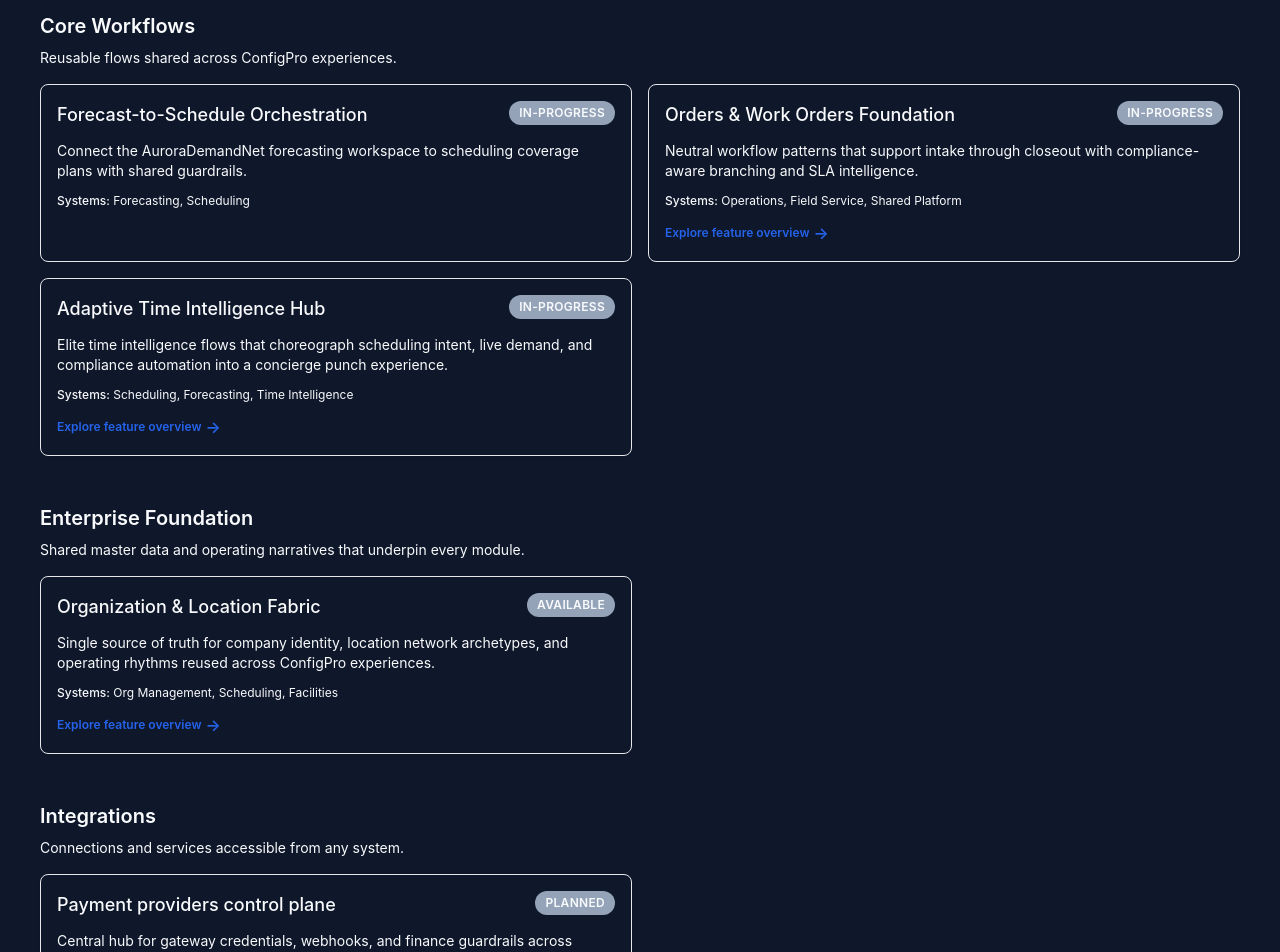
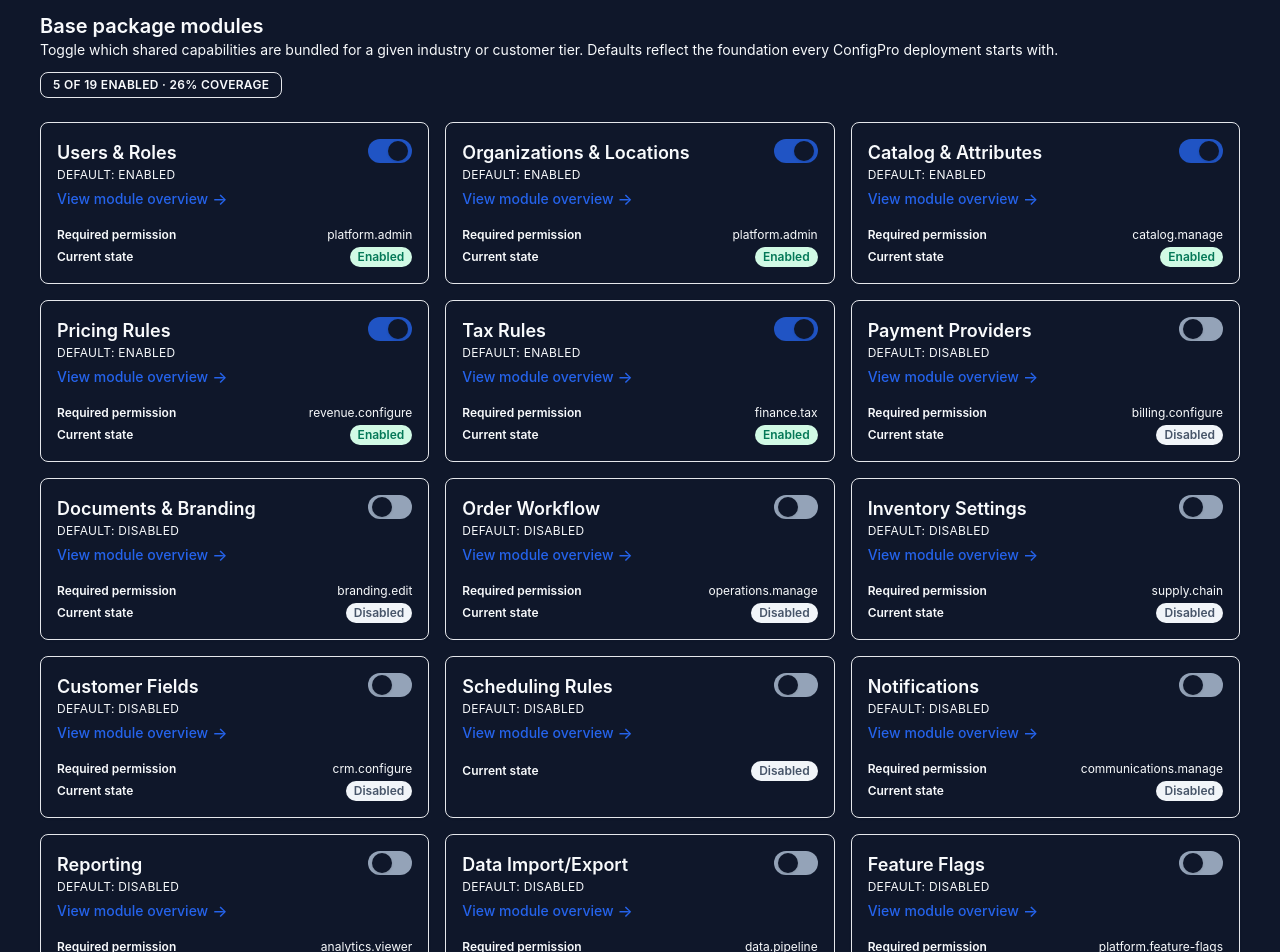
Before and after one commit to kayleschmoyer/ConfigPro, a React (Vite) app: page /shared/features in a window 1280 px wide. Shown: the part 180-1132 px from the top of the page. Built offline with nearby package versions, Linux system fonts and the light colour scheme.

Commit message:
Add shared feature registry and base package toggles

```diff
--- a/src/pages/shared/features/SharedFeaturesPage.tsx
+++ b/src/pages/shared/features/SharedFeaturesPage.tsx
@@ -1,8 +1,39 @@
+import { useMemo, useState } from 'react';
 import { Link } from 'react-router-dom';
 
+import { SharedFeatureRegistry, FeatureKey } from './feature.registry';
 import { sharedFeatureGroups } from './sharedFeatures.data';
 
+const registryDefaults: Record<FeatureKey, boolean> = SharedFeatureRegistry.reduce(
+  (accumulator, feature) => {
+    accumulator[feature.key] = feature.enabledByDefault ?? false;
+    return accumulator;
+  },
+  {} as Record<FeatureKey, boolean>,
+);
+
 export const SharedFeaturesPage = () => {
+  const [enabledFeatures, setEnabledFeatures] = useState<Record<FeatureKey, boolean>>(registryDefaults);
+
+  const enabledCount = useMemo(
+    () => Object.values(enabledFeatures).filter(Boolean).length,
+    [enabledFeatures],
+  );
+
+  const coverage = useMemo(() => {
+    if (SharedFeatureRegistry.length === 0) {
+      return 0;
+    }
+    return Math.round((enabledCount / SharedFeatureRegistry.length) * 100);
+  }, [enabledCount]);
+
+  const toggleFeature = (key: FeatureKey) => {
+    setEnabledFeatures((current) => ({
+      ...current,
+      [key]: !current[key],
+    }));
+  };
+
   return (
     <div className="space-y-10">
       <header className="space-y-3">
@@ -16,6 +47,88 @@ export const SharedFeaturesPage = () => {
           become available.
         </p>
       </header>
+
+      <section aria-labelledby="base-package" className="space-y-6">
+        <header className="space-y-2">
+          <div className="flex flex-wrap items-center justify-between gap-3">
+            <div>
+              <h2 id="base-package" className="text-xl font-semibold text-foreground">
+                Base package modules
+              </h2>
+              <p className="text-sm text-muted-foreground">
+                Toggle which shared capabilities are bundled for a given industry or customer tier.
+                Defaults reflect the foundation every ConfigPro deployment starts with.
+              </p>
+            </div>
+            <div className="rounded-lg border border-border bg-card px-3 py-1 text-xs font-semibold uppercase tracking-wide text-muted-foreground">
+              {enabledCount} of {SharedFeatureRegistry.length} enabled · {coverage}% coverage
+            </div>
+          </div>
+        </header>
+
+        <ul className="grid gap-4 md:grid-cols-2 xl:grid-cols-3">
+          {SharedFeatureRegistry.map((feature) => {
+            const enabled = enabledFeatures[feature.key];
+            return (
+              <li key={feature.key} className="rounded-lg border border-border bg-card p-4 shadow-sm">
+                <div className="flex flex-col gap-4">
+                  <header className="space-y-1">
+                    <div className="flex items-start justify-between gap-4">
+                      <div>
+                        <h3 className="text-lg font-semibold text-foreground">{feature.title}</h3>
+                        <p className="text-xs uppercase tracking-wide text-muted-foreground">
+                          Default: {feature.enabledByDefault ? 'Enabled' : 'Disabled'}
+                        </p>
+                      </div>
+                      <button
+                        type="button"
+                        onClick={() => toggleFeature(feature.key)}
+                        className={`relative inline-flex h-6 w-11 shrink-0 cursor-pointer items-center rounded-full transition ${
+                          enabled ? 'bg-primary/80' : 'bg-muted'
+                        }`}
+                        role="switch"
+                        aria-checked={enabled}
+                        aria-label={`Toggle ${feature.title}`}
+                      >
+                        <span
+                          className={`inline-block h-5 w-5 transform rounded-full bg-background shadow transition ${
+                            enabled ? 'translate-x-5' : 'translate-x-1'
+                          }`}
+                        />
+                      </button>
+                    </div>
+
+                    <Link
+                      to={feature.path}
+                      className="inline-flex items-center gap-1 text-sm font-medium text-primary transition hover:text-primary/80"
+                    >
+                      View module overview
+                      <span aria-hidden className="text-base">
+                        →
+                      </span>
+                    </Link>
+                  </header>
+
+                  <dl className="space-y-1 text-xs text-muted-foreground">
+                    {feature.requiredPerm ? (
+                      <div className="flex items-center justify-between gap-2">
+                        <dt className="font-semibold text-foreground">Required permission</dt>
+                        <dd className="text-right">{feature.requiredPerm}</dd>
+                      </div>
+                    ) : null}
+                    <div className="flex items-center justify-between gap-2">
+                      <dt className="font-semibold text-foreground">Current state</dt>
+                      <dd className={`rounded-full px-2 py-0.5 font-semibold ${enabled ? 'bg-emerald-100 text-emerald-700' : 'bg-slate-100 text-slate-600'}`}>
+                        {enabled ? 'Enabled' : 'Disabled'}
+                      </dd>
+                    </div>
+                  </dl>
+                </div>
+              </li>
+            );
+          })}
+        </ul>
+      </section>
 
       <div className="space-y-12">
         {sharedFeatureGroups.map((group) => (
--- /dev/null
+++ b/src/pages/shared/features/feature.registry.ts
@@ -0,0 +1,146 @@
+export type FeatureKey =
+  | 'usersRoles'
+  | 'orgLocations'
+  | 'catalog'
+  | 'pricing'
+  | 'tax'
+  | 'payments'
+  | 'documents'
+  | 'orders'
+  | 'inventory'
+  | 'customers'
+  | 'scheduling'
+  | 'notifications'
+  | 'reporting'
+  | 'importExport'
+  | 'flags'
+  | 'audit'
+  | 'localization'
+  | 'branding'
+  | 'timeIntelligence';
+
+export type FeatureDef = {
+  key: FeatureKey;
+  title: string;
+  path: string;
+  requiredPerm?: string;
+  enabledByDefault?: boolean;
+};
+
+export const SharedFeatureRegistry: FeatureDef[] = [
+  {
+    key: 'usersRoles',
+    title: 'Users & Roles',
+    path: '/shared/users-and-roles',
+    requiredPerm: 'platform.admin',
+    enabledByDefault: true,
+  },
+  {
+    key: 'orgLocations',
+    title: 'Organizations & Locations',
+    path: '/shared/org-and-locations',
+    requiredPerm: 'platform.admin',
+    enabledByDefault: true,
+  },
+  {
+    key: 'catalog',
+    title: 'Catalog & Attributes',
+    path: '/shared/catalog',
+    requiredPerm: 'catalog.manage',
+    enabledByDefault: true,
+  },
+  {
+    key: 'pricing',
+    title: 'Pricing Rules',
+    path: '/shared/pricing-rules',
+    requiredPerm: 'revenue.configure',
+    enabledByDefault: true,
+  },
+  {
+    key: 'tax',
+    title: 'Tax Rules',
+    path: '/shared/tax-rules',
+    requiredPerm: 'finance.tax',
+    enabledByDefault: true,
+  },
+  {
+    key: 'payments',
+    title: 'Payment Providers',
+    path: '/shared/payment-providers',
+    requiredPerm: 'billing.configure',
+  },
+  {
+    key: 'documents',
+    title: 'Documents & Branding',
+    path: '/shared/documents-and-branding',
+    requiredPerm: 'branding.edit',
+  },
+  {
+    key: 'orders',
+    title: 'Order Workflow',
+    path: '/shared/order-workflows',
+    requiredPerm: 'operations.manage',
+  },
+  {
+    key: 'inventory',
+    title: 'Inventory Settings',
+    path: '/shared/inventory-settings',
+    requiredPerm: 'supply.chain',
+  },
+  {
+    key: 'customers',
+    title: 'Customer Fields',
+    path: '/shared/customer-fields',
+    requiredPerm: 'crm.configure',
+  },
+  {
+    key: 'scheduling',
+    title: 'Scheduling Rules',
+    path: '/scheduling/manager',
+  },
+  {
+    key: 'notifications',
+    title: 'Notifications',
+    path: '/shared/notifications',
+    requiredPerm: 'communications.manage',
+  },
+  {
+    key: 'reporting',
+    title: 'Reporting',
+    path: '/shared/reporting',
+    requiredPerm: 'analytics.viewer',
+  },
+  {
+    key: 'importExport',
+    title: 'Data Import/Export',
+    path: '/shared/data-import-export',
+    requiredPerm: 'data.pipeline',
+  },
+  {
+    key: 'flags',
+    title: 'Feature Flags',
+    path: '/shared/feature-flags',
+    requiredPerm: 'platform.feature-flags',
+  },
+  {
+    key: 'audit',
+    title: 'Audit Log',
+    path: '/shared/audit-log',
+    requiredPerm: 'security.audit',
+  },
+  {
+    key: 'localization',
+    title: 'Localization',
+    path: '/shared/localization',
+  },
+  {
+    key: 'branding',
+    title: 'Branding',
+    path: '/shared/branding',
+  },
+  {
+    key: 'timeIntelligence',
+    title: 'Time Intelligence',
+    path: '/shared/time-intelligence-hub',
+  },
+];
--- a/src/pages/shared/features/index.ts
+++ b/src/pages/shared/features/index.ts
@@ -1,3 +1,4 @@
+export * from './feature.registry';
 export * from './CatalogAttributesPage';
 export * from './DocumentsAndBrandingPage';
 export * from './FeatureFlagsPage';
--- a/src/router/index.tsx
+++ b/src/router/index.tsx
@@ -4,35 +4,23 @@ import { ThemePlaygroundPage } from '../pages/additional-paid-features/configpro
 import { FeatureConstructionDashboardPage } from '../pages/free-starter-templates/configpro/FeatureConstructionDashboardPage';
 import { LoginPage } from '../pages/free-starter-templates/configpro/LoginPage';
 import { DaycareDashboardPage } from '../pages/free-starter-templates/daycare/DaycareDashboardPage';
-
-import { DaycareDashboardPage } from '../pages/free-starter-templates/daycare/DaycareDashboardPage';
-import { FeatureConstructionDashboardPage } from '../pages/free-starter-templates/configpro/FeatureConstructionDashboardPage';
-import { LoginPage } from '../pages/free-starter-templates/configpro/LoginPage';
-import { PointOfSalePage } from '../pages/additional-paid-features/configpro/PointOfSalePage';
-import { ThemePlaygroundPage } from '../pages/additional-paid-features/configpro/ThemePlaygroundPage';
-import { SchedulingLayout, ManagerConsole, EmployeePortal } from '../routes/scheduling';
-import { ForecastingLayout, DemandStudio, ScenarioWorkbench } from '../routes/forecasting';
 import {
+  AuditLogPage,
   BrandingPage,
+  CatalogAttributesPage,
+  CustomerFieldsPage,
+  DataImportExportPage,
   DocumentsAndBrandingPage,
   ErrorBoundaryPage,
-  AuditLogPage,
-  DocumentsAndBrandingPage,
-  DataImportExportPage,
-  DocumentsAndBrandingPage,
   FeatureFlagsPage,
-  CustomerFieldsPage,
-  DocumentsAndBrandingPage,
-  OrgAndLocationsPage,
-  OrderWorkflowPage,
-  PaymentProvidersPage,
-  PricingRulesPage,
-  ReportingPage,
+  InventorySettingsPage,
+  LocalizationPage,
   NotificationsPage,
   OrderWorkflowPage,
   OrgAndLocationsPage,
   PaymentProvidersPage,
   PricingRulesPage,
+  ReportingPage,
   SharedFeaturesPage,
   TaxRulesPage,
   TimeIntelligenceHubPage,
@@ -49,6 +37,7 @@ export const AppRouter = () => (
     <Route path="/theme-lab" element={<ThemePlaygroundPage />} />
     <Route path="/dashboard" element={<FeatureConstructionDashboardPage />} />
     <Route path="/shared/features" element={<SharedFeaturesPage />} />
+    <Route path="/shared/catalog" element={<CatalogAttributesPage />} />
     <Route path="/shared/org-and-locations" element={<OrgAndLocationsPage />} />
     <Route path="/shared/time-intelligence-hub" element={<TimeIntelligenceHubPage />} />
     <Route path="/shared/reporting" element={<ReportingPage />} />
@@ -64,6 +53,8 @@ export const AppRouter = () => (
     <Route path="/shared/tax-rules" element={<TaxRulesPage />} />
     <Route path="/shared/audit-log" element={<AuditLogPage />} />
     <Route path="/shared/customer-fields" element={<CustomerFieldsPage />} />
+    <Route path="/shared/inventory-settings" element={<InventorySettingsPage />} />
+    <Route path="/shared/localization" element={<LocalizationPage />} />
     <Route path="/shared/notifications" element={<NotificationsPage />} />
     <Route path="/scheduling" element={<SchedulingLayout />}>
       <Route index element={<ManagerConsole />} />
```
